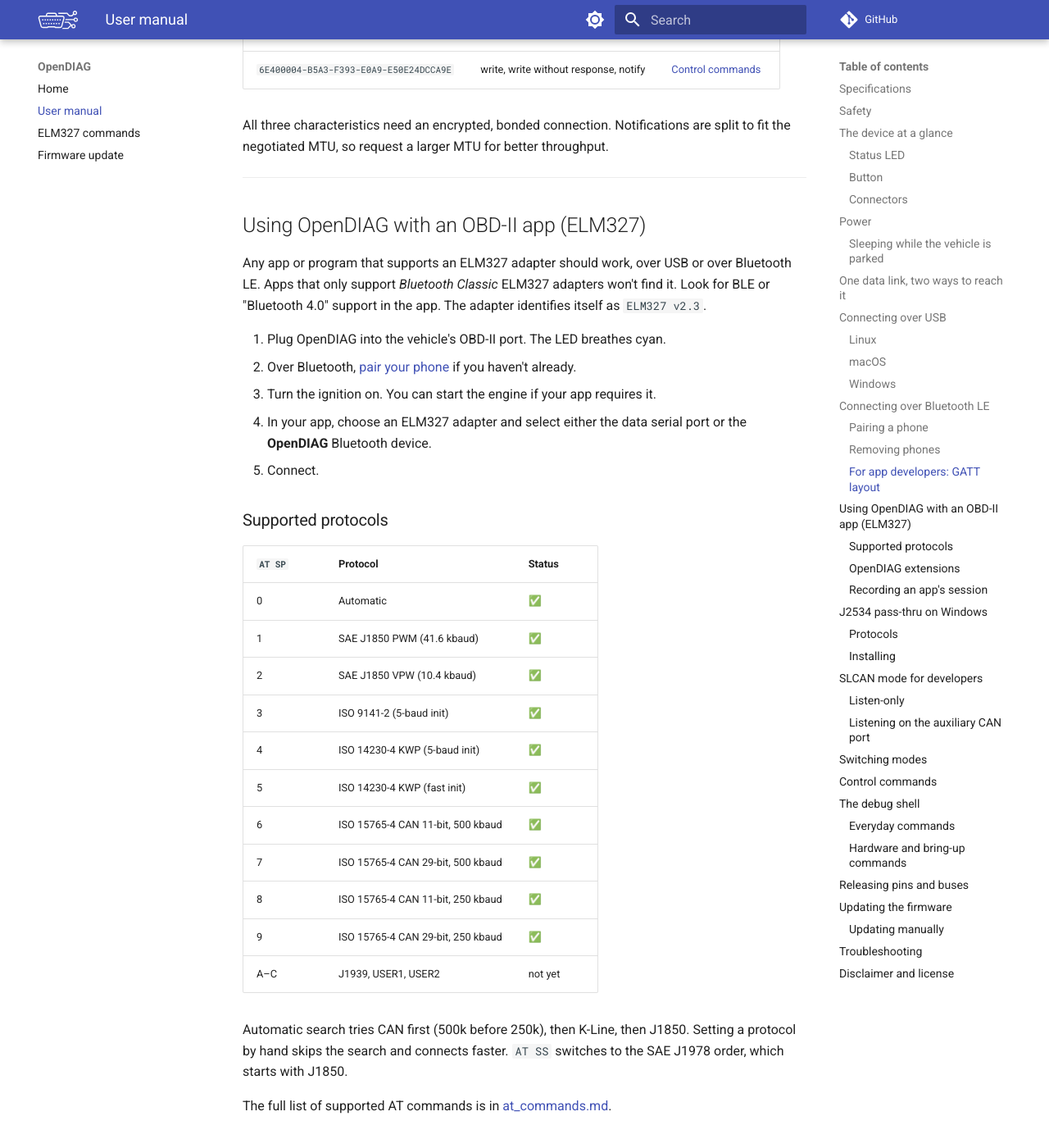
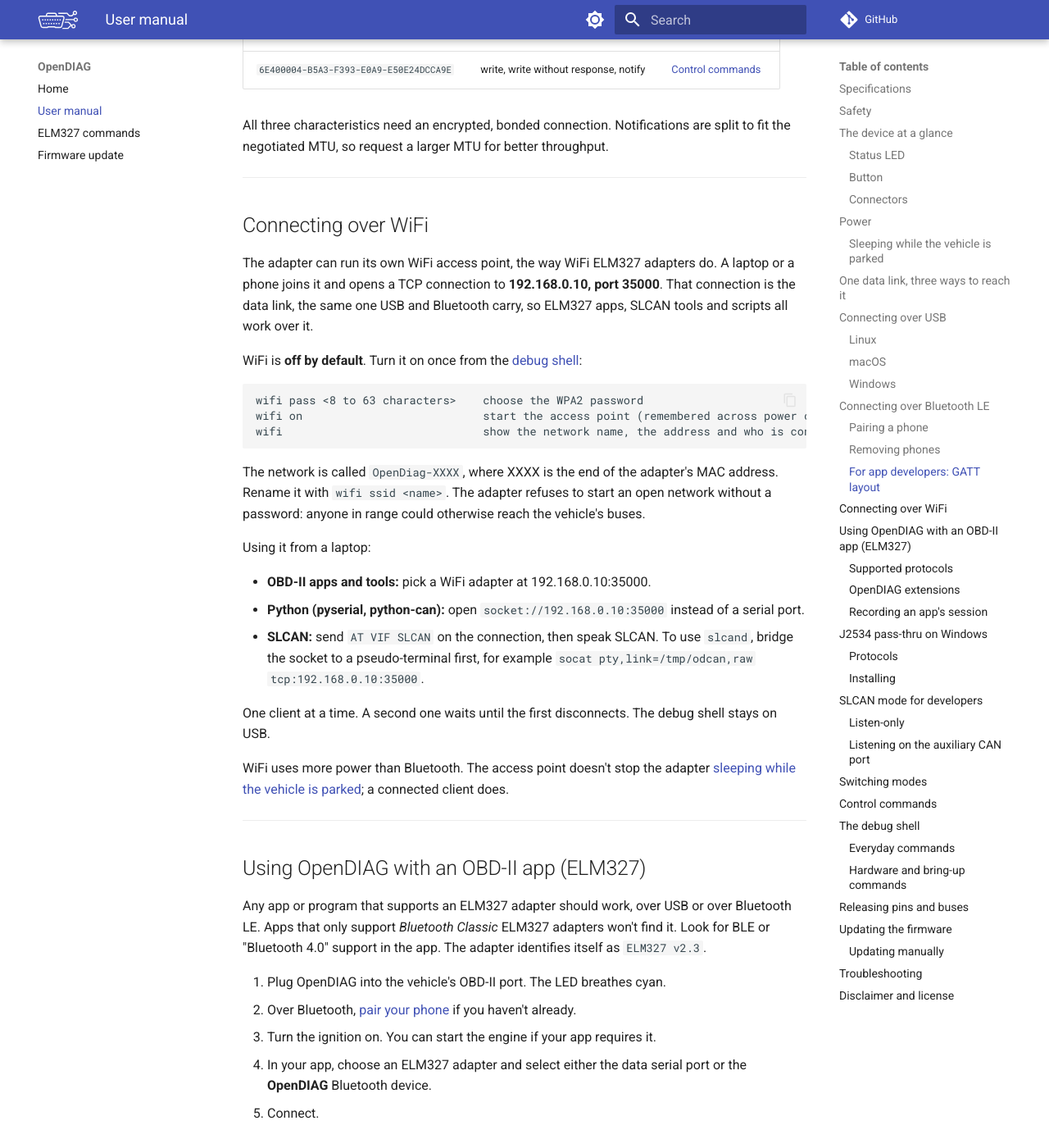
Before and after one commit to maximus64/opendiag-firmware, an MkDocs documentation site: the page built from docs/manual.md, in a window 1280 px wide and 1400 px high, scrolled down 7417 px. Shown: the whole window at 82% size. Built offline with MkDocs 1.6.1 and Material for MkDocs 9.7.7, drawn with Linux system fonts in a browser that asks for light colours; comment, search, counter and statistics services are not loaded; some of the changed text lies outside the part shown.

Commit message:
docs: document the WiFi data link
docs/manual.md gains 'Connecting over WiFi': setting the password,
the address, using it from apps, pyserial, python-can and slcand, and
its limits. 'One data link' now names three transports, and the shell
table lists 'wifi' and 'link wifi'. README.md and the developer guide
follow, with station mode and the shell over WiFi as open work.

````diff
--- a/docs/manual.md
+++ b/docs/manual.md
@@ -88,7 +88,7 @@ sagged)` is this case, not a fault.
 An adapter left plugged in draws current from the battery all the time. To protect it, OpenDIAG
 goes into deep sleep when all of these are true for **10 minutes**:
 
-- nobody is connected: no USB host, no Bluetooth phone;
+- nobody is connected: no USB host, no Bluetooth phone, no WiFi client;
 - no bus is open and no pin is energised;
 - there is no traffic on the CAN bus (pins 6/14, or the AUX header);
 - the battery is below **13.2 V**, so the engine is off. Below 6 V the adapter assumes it is on
@@ -118,15 +118,15 @@ Change it in the [debug shell](#the-debug-shell). The settings are kept across p
 
 ---
 
-## One data link, two ways to reach it
+## One data link, three ways to reach it
 
-OpenDIAG has **one** data link, and it runs over either USB or Bluetooth. It doesn't use both at
-once. **The first one to connect gets it.** The other one can connect, but it gets no answer until
+OpenDIAG has **one** data link, and it runs over USB, Bluetooth or WiFi. It doesn't use more than
+one at once. **The first one to connect gets it.** The other one can connect, but it gets no answer until
 the first one disconnects.
 
 A computer that keeps the USB data port open therefore locks out a phone. To hand the link to the
-phone without closing the port, type `link ble` in the [debug shell](#the-debug-shell). To let
-whichever connects next take it, type `link drop`.
+phone without closing the port, type `link ble` (or `link wifi`) in the
+[debug shell](#the-debug-shell). To let whichever connects next take it, type `link drop`.
 
 Whenever the client holding the link disconnects, the adapter starts over. The link goes back to
 ELM327 mode, its settings are cleared, and every bus and pin that client opened is released. The
@@ -263,6 +263,42 @@ control characteristic.
 
 All three characteristics need an encrypted, bonded connection. Notifications are split to fit the
 negotiated MTU, so request a larger MTU for better throughput.
+
+---
+
+## Connecting over WiFi
+
+The adapter can run its own WiFi access point, the way WiFi ELM327 adapters do. A laptop or a phone
+joins it and opens a TCP connection to **192.168.0.10, port 35000**. That connection is the data
+link, the same one USB and Bluetooth carry, so ELM327 apps, SLCAN tools and scripts all work over
+it.
+
+WiFi is **off by default**. Turn it on once from the [debug shell](#the-debug-shell):
+
+```text
+wifi pass <8 to 63 characters>    choose the WPA2 password
+wifi on                           start the access point (remembered across power cycles)
+wifi                              show the network name, the address and who is connected
+```
+
+The network is called `OpenDiag-XXXX`, where XXXX is the end of the adapter's MAC address.
+Rename it with `wifi ssid <name>`. The adapter refuses to start an open network without a password:
+anyone in range could otherwise reach the vehicle's buses.
+
+Using it from a laptop:
+
+- **OBD-II apps and tools:** pick a WiFi adapter at 192.168.0.10:35000.
+- **Python (pyserial, python-can):** open `socket://192.168.0.10:35000` instead of a serial port.
+- **SLCAN:** send `AT VIF SLCAN` on the connection, then speak SLCAN. To use `slcand`, bridge the
+  socket to a pseudo-terminal first, for example
+  `socat pty,link=/tmp/odcan,raw tcp:192.168.0.10:35000`.
+
+One client at a time. A second one waits until the first disconnects. The debug shell stays on
+USB.
+
+WiFi uses more power than Bluetooth. The access point doesn't stop the adapter
+[sleeping while the vehicle is parked](#sleeping-while-the-vehicle-is-parked); a connected client
+does.
 
 ---
 
@@ -512,7 +548,8 @@ for the list of commands.
 | `version` | Show the firmware version and build, why the adapter last started (`power on`, `brownout (supply sagged)` - usually cranking -, `watchdog`, ...) and how long it has been up |
 | `board` | Show board information |
 | `link` | Show which transport holds the data link |
-| `link usb` / `link ble` / `link drop` | Hand the data link to USB or Bluetooth, or let go of it |
+| `link usb` / `link ble` / `link wifi` / `link drop` | Hand the data link to USB, Bluetooth or WiFi, or let go of it |
+| `wifi`, `wifi on` / `wifi off`, `wifi pass <p>`, `wifi ssid <n>` | The WiFi access point. See [Connecting over WiFi](#connecting-over-wifi) |
 | `power`, `power auto on\|off`, `power idle <min>`, `power vrun <mV>`, `power sleep` | Sleeping while parked. See [Sleeping while the vehicle is parked](#sleeping-while-the-vehicle-is-parked) |
 | `mode` | Show the current mode, the default, and every available mode |
 | `mode <name>` | Switch mode, for example `mode slcan` |
````
Also changed, not shown: README.md (+2 -0 lines).
